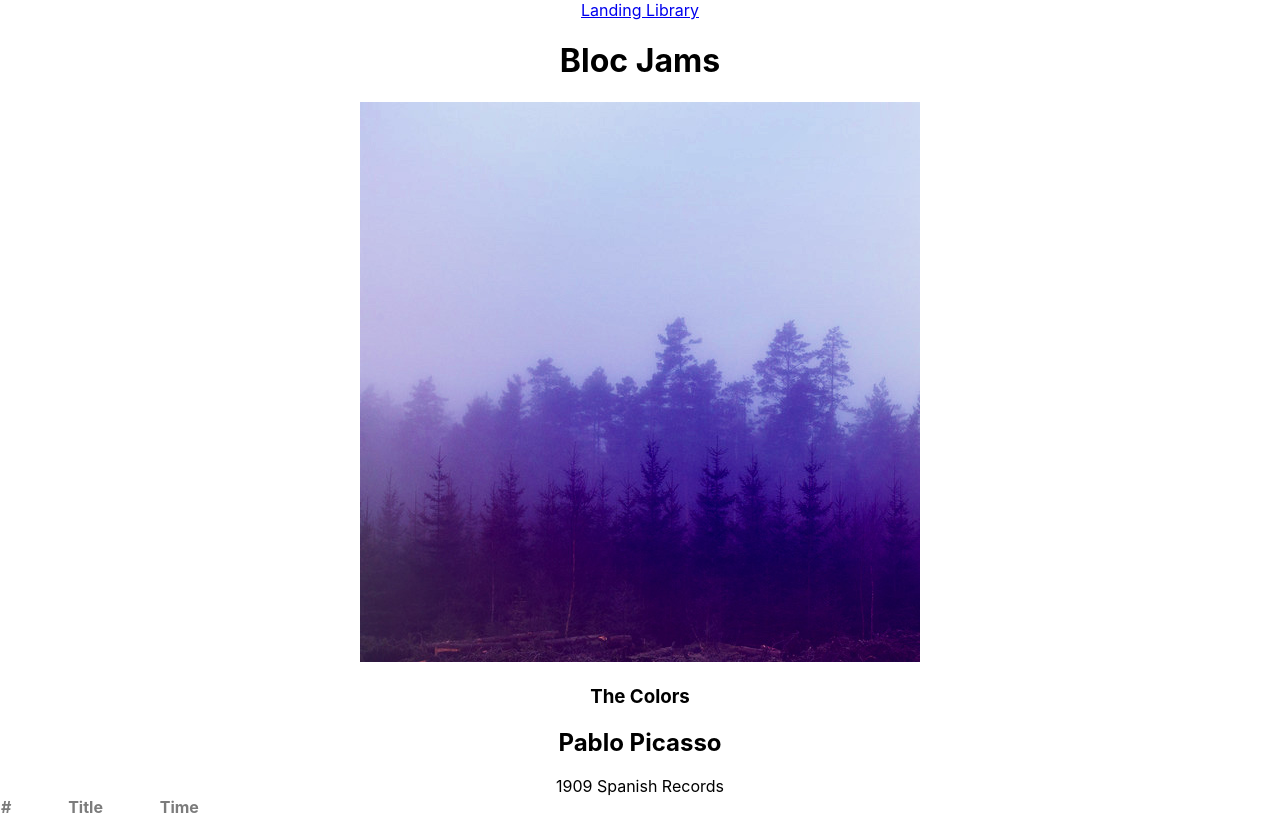
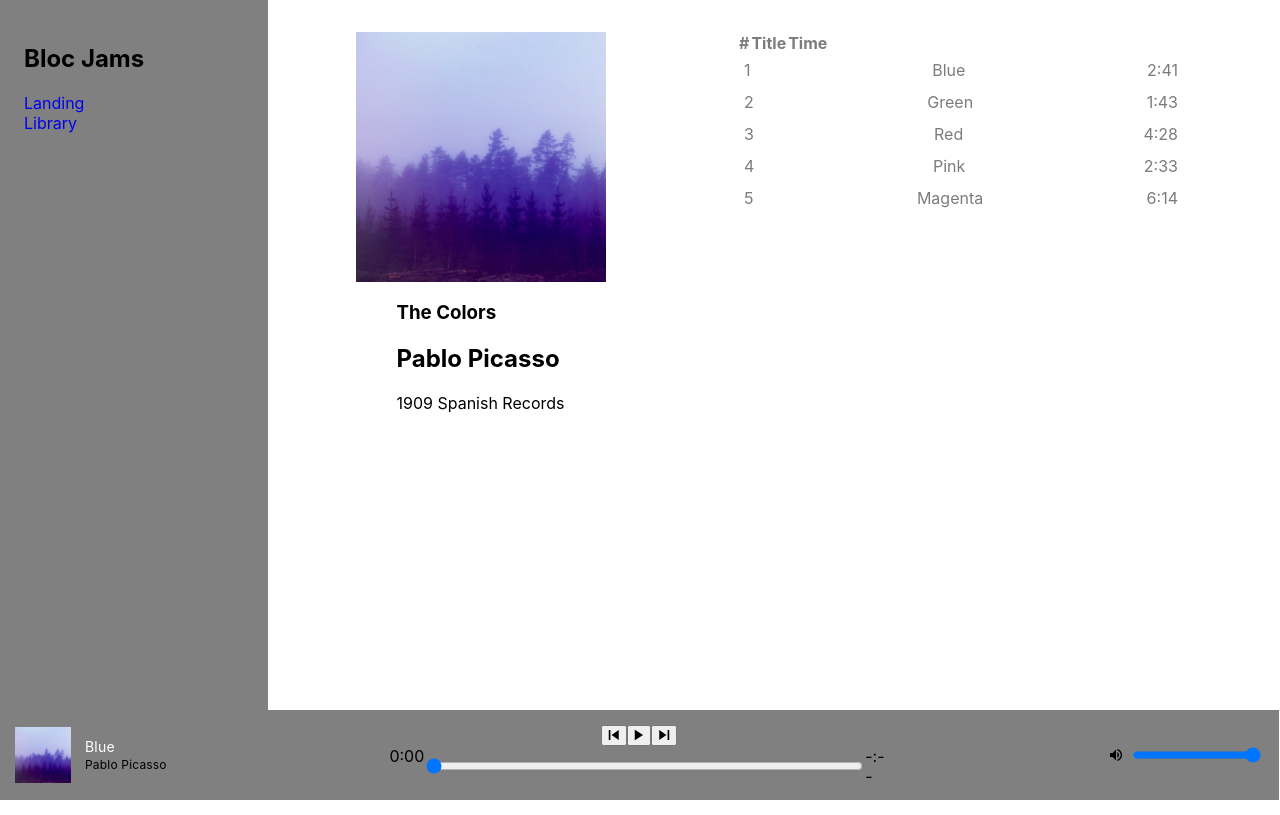
Before and after one commit to EatYourVegetables/bloc-jams-react, a React (Create React App) app: page /album/the-colors in a window 1280 px wide. Shown: the top 815 px of the page. Built offline with nearby package versions, Linux system fonts and the light colour scheme.

Commit message:
style-proggress-1

```diff
--- a/src/App.css
+++ b/src/App.css
@@ -1,32 +1,21 @@
-.App {
-  text-align: center;
+.App{
+  display: flex;
 }
 
-.App-logo {
-  animation: App-logo-spin infinite 20s linear;
-  height: 40vmin;
+a{
+  text-decoration: none;
 }
 
-.App-header {
-  background-color: #282c34;
-  min-height: 100vh;
+#nav-bar{
   display: flex;
   flex-direction: column;
-  align-items: center;
-  justify-content: center;
-  font-size: calc(10px + 2vmin);
-  color: white;
+  background-color: gray;
+  width: 220px;
+  height: 100%;
+  padding: 24px 24px 5px;
 }
 
-.App-link {
-  color: #61dafb;
+#nav-container{
+  height: 100vh;
+  overflow: hidden;
 }
-
-@keyframes App-logo-spin {
-  from {
-    transform: rotate(0deg);
-  }
-  to {
-    transform: rotate(360deg);
-  }
-}
--- a/src/App.js
+++ b/src/App.js
@@ -10,11 +10,13 @@ class App extends Component {
     return (
       <div className="App">
         <header>
-          <nav>
-            <Link to='/'>Landing </Link>
-            <Link to='/library'> Library</Link>
-          </nav>
-          <h1>Bloc Jams</h1>
+          <div id="nav-container">
+            <nav id="nav-bar">
+            <h1>Bloc Jams</h1>
+              <Link to='/'>Landing </Link>
+              <Link to='/library'> Library</Link>
+            </nav>
+          </div>
         </header>
         <main>
           <Route exact path="/" component={Landing} />
--- a/src/components/Album-style.css
+++ /dev/null
@@ -1,24 +0,0 @@
-#song-list{
-    border-collapse: collapse;
-    color: rgb(124, 124, 124);
-}
-
-#song-row:hover{
- cursor: pointer;
- background-color: rgba(0, 0, 0, 0.05);
-
-}
-
-#playIcon:before{
-    font-family: "Ionicons";
-    content:"\f357";
-}
-
-#pauseIcon:before {
-    font-family: "Ionicons";
-    content: "\f478";
-}
-
-#title{
-    padding: 0 40px;
-}
--- a/src/components/Album.js
+++ b/src/components/Album.js
@@ -1,7 +1,7 @@
 import React, {Component} from 'react';
 import albumData from './../data/albums';
 import PlayerBar from './PlayerBar';
-import './Album-style.css';
+import './../styles/Album-style.css';
 
 
 class Album extends Component{
@@ -64,7 +64,6 @@ class Album extends Component{
 
     componentWillUnmount() {
         this.audioElement.src = null;
-        this.audioElement = null;
         this.audioElement.removeEventListener('timeupdate', this.eventListeners.timeupdate);
         this.audioElement.removeEventListener('durationchange', this.eventListeners.durationchange);
         this.audioElement.removeEventListener('volumechange', this.eventListeners.volumechange);
@@ -152,12 +151,13 @@ class Album extends Component{
 
     render(){
        return(
-        <section className="album">
+        <section id="album-container">
+            <div id="album">
                 <section id="album-info">
-                <img id="album-cover-art" src={this.state.album.albumCover} alt={this.state.album.title}/>
-                <div className="album-details">
+                    <img id="album-cover-art-big" src={this.state.album.albumCover} alt={this.state.album.title}/>
+                    <div id="album-details">
                         <h1 id="album-title">{this.state.album.title}</h1>
-                    <h2 className="artist">{this.state.album.artist}</h2>
+                        <h2 id="artist">{this.state.album.artist}</h2>
                         <div id="release-info">{this.state.album.releaseInfo}</div>
                     </div>
                 </section>
@@ -180,16 +180,21 @@ class Album extends Component{
                             onMouseEnter={() => this.handleMouseEnter(song)}
                             onMouseLeave={() => this.setState({hoverSong: null})}
                             onClick={() => this.handleSongClick(song)}>
-                            <td>
+                                <td id="track-index">
                                     {this.songNum(song, index)}
                                 </td>
                                 <td id="title">{song.title}</td>
-                            <td>{this.formatTime(song.duration)}</td>
+                                <td id="time">{this.formatTime(song.duration)}</td>
                             </tr>
                         )}
                     </tbody>
                 </table>
+            </div>
             <PlayerBar
+                albumCover={this.state.album.albumCover}
+                albumTitle={this.state.album.title}
+                albumArtist={this.state.album.artist}
+                track={this.state.currentSong.title}
                 isPlaying={this.state.isPlaying}
                 currentSong={this.state.currentSong}
                 currentTime={this.formatTime(this.audioElement.currentTime)}
--- a/src/components/PlayerBar.js
+++ b/src/components/PlayerBar.js
@@ -1,4 +1,5 @@
  import React, { Component } from 'react';
+import './../styles/PlayerBar-style.css';
 
  class PlayerBar extends Component {
    volumeLevel(){
@@ -13,8 +14,21 @@
 
    render() {
      return (
+       <div id="player-bar-container">
         <section className="player-bar">
-         <section id="buttons">
+          <section id="track-info">
+              <div id="album-cover">
+                <img id="album-cover-art" src={this.props.albumCover} alt={this.props.albumTitle}/>
+              </div>
+              <div id="track-text-info">
+                <p id="track-title">{this.props.track}</p>
+                <p id="album-artist">{this.props.albumArtist}</p>
+              </div>
+          </section>
+
+
+          <section id="track-control">
+              <div id="buttons">
                   <button id="previous" onClick={this.props.handlePrevClick}>
                       <span className="icon ion-md-skip-backward"></span>
                   </button>
@@ -24,12 +38,12 @@
                   <button id="next" onClick={this.props.handleNextClick}>
                       <span className="icon ion-md-skip-forward"></span>
                   </button>
-         </section>
-         <section id="time-control">
+              </div>
+              <div id="time-and-slider">
                   <div className="current-time">{this.props.currentTime}</div>
                   <input
                     type="range"
-             className="seek-bar"
+                    id="seek-bar-track"
                     value={(this.props.currentTimeNum / this.props.durationNum) || 0}
                     max="1"
                     min="0"
@@ -37,20 +51,24 @@
                     onChange={this.props.handleTimeChange}
                   />
                   <div className="total-time">{this.props.duration}</div>
+              </div>
           </section>
+
+
           <section id="volume-control">
+           < div className = {this.volumeLevel()} > </div>
             <input
               type="range"
-             className="seek-bar"
+              id="seek-bar-volume"
               value={this.props.volume}
               max="1"
               min="0"
               step="0.02"
               onChange={this.props.handleVolumeChange}
             />
-           < div className = {this.volumeLevel()} > </div>
           </section>
         </section>
+       </div>
      );
    }
  }
--- /dev/null
+++ b/src/styles/Album-style.css
@@ -0,0 +1,69 @@
+main{
+    display: flex;
+    width: 100%;
+}
+
+#song-list{
+    border-collapse: collapse;
+    color: rgb(124, 124, 124);
+}
+
+#song-row:hover{
+ cursor: pointer;
+ background-color: rgba(0, 0, 0, 0.05);
+
+}
+
+#playIcon:before{
+    font-family: "Ionicons";
+    content:"\f357";
+}
+
+#pauseIcon:before {
+    font-family: "Ionicons";
+    content: "\f478";
+}
+
+
+#album-cover-art-big {
+    width: 250px;
+}
+
+#album-container{
+    display: flex;
+    width: 100%;
+}
+
+#album{
+    padding: 2em 40px 0 40px;
+    margin: 0 auto;
+    max-width: 1480px;
+    display: flex;
+    justify-content: space-evenly;
+    width: 100%;
+}
+
+#album-info{
+    display: flex;
+    flex-direction: column;
+    align-items: center;
+    width: 25%;
+    padding: 0 10px;
+        margin-right: 75px;
+}
+
+#song-list{
+    display: flex;
+    flex-direction: column;
+    width: 50%;
+    padding: 0 10px;
+}
+
+#song-row{
+    display: flex;
+    justify-content: space-between;
+    align-items: center;
+    padding: 0 5px;
+    height: 2em;
+    font-size: 16px;
+}
--- /dev/null
+++ b/src/styles/PlayerBar-style.css
@@ -0,0 +1,89 @@
+#player-bar-container{
+    position: fixed;
+    width: 100%;
+    bottom: 0;
+    z-index: 1;
+    margin-left: -269px;
+}
+
+.player-bar{
+    all: unset;
+    display: flex;
+    flex-direction: row;
+    align-items: center;
+    justify-content: space-between;
+    height: 90px;
+    padding: 0 16px;
+    z-index: 1;background-color: gray;
+}
+
+#track-info{
+    display: flex;
+    flex-direction: row;
+    align-items: center;
+    width: 30%;
+    min-width: 180px;
+}
+
+#track-text-info {
+    display: flex;
+    flex-direction: column;
+    align-items: flex-start;
+    justify-content: center;
+    margin: 0 14px;
+}
+
+#track-title{
+    font-size: 14px;
+    line-height: 20px;
+    letter-spacing: .015em;
+    color: #fff;
+    margin: 0;
+}
+
+#album-artist{
+    font-size: 12px;
+    line-height: 16px;
+    letter-spacing: .015em;
+    margin: 0;
+}
+
+#album-cover-art, #album-cover{
+    width: 56px;
+    height: 56px;
+}
+
+#track-control{
+    display: flex;
+    justify-content: center;
+    flex-direction: column;
+    align-items: center;
+    width: 40%;
+    max-width: 722px;
+}
+
+#buttons{
+    display: flex;
+}
+
+#time-and-slider{
+    display: flex;
+    width: 100%;
+}
+
+#seek-bar-track{
+    width: 100%;
+}
+
+#volume-control{
+    display: flex;
+    justify-content: flex-end;
+    align-items: center;
+    width: 30%;
+    min-width: 180px;
+
+}
+
+#seek-bar-volume {
+    margin-left: 10px;
+}
```
Also changed, not shown: src/styles/Landing-style.css (added), src/styles/library-style.css (added), 1 other file (tests, documents, lock files or other folders). Lines whose indentation alone changed are shown as unchanged.
